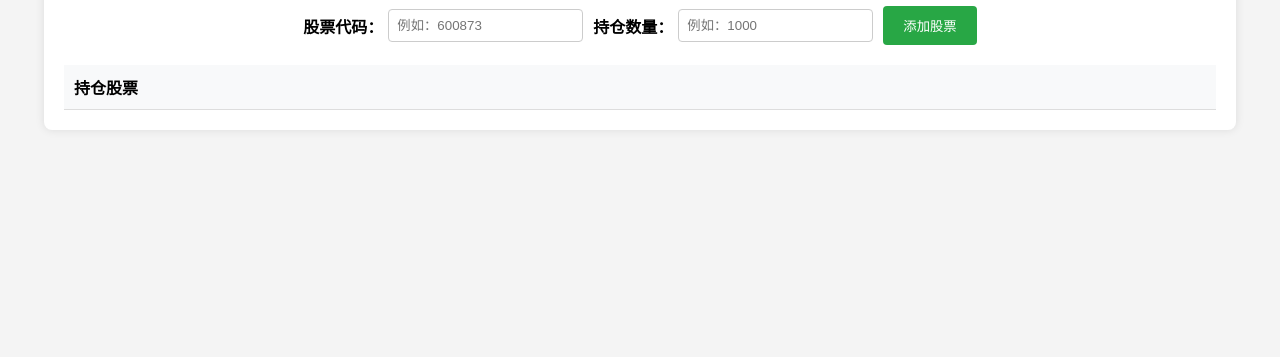
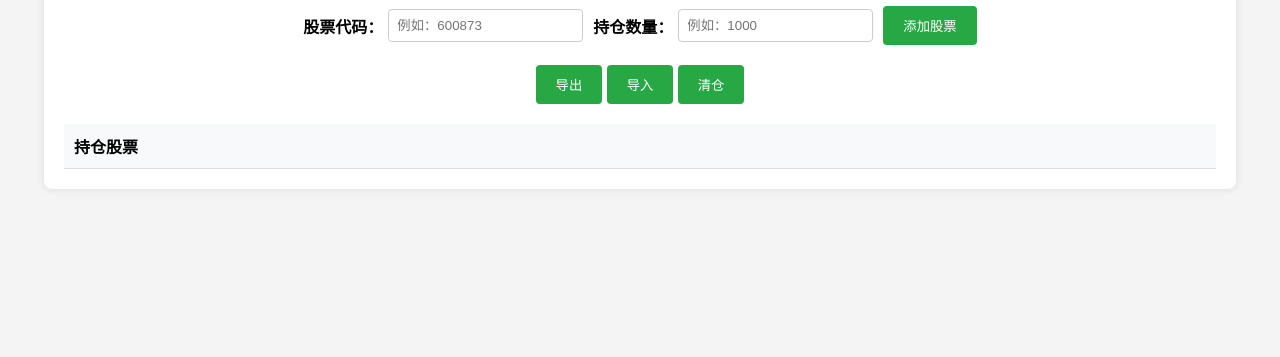
Before and after one commit to xyjxg/yanglaojin, a plain HTML site: page index.html in a window 1280 px wide. Shown: the part 443-800 px from the top of the page. Drawn offline with Linux system fonts and the light colour scheme.

Commit message:
Update index.html

```diff
--- a/index.html
+++ b/index.html
@@ -25,6 +25,13 @@
             <button type="submit">添加股票</button>
         </form>
 
+        <!-- 操作按钮 -->
+        <div class="action-buttons">
+            <button onclick="exportPortfolio()">导出</button>
+            <button onclick="importPortfolio()">导入</button>
+            <button onclick="clearPortfolio()">清仓</button>
+        </div>
+
         <!-- 持仓股票表格 -->
         <table id="stockTable">
             <thead>
```
